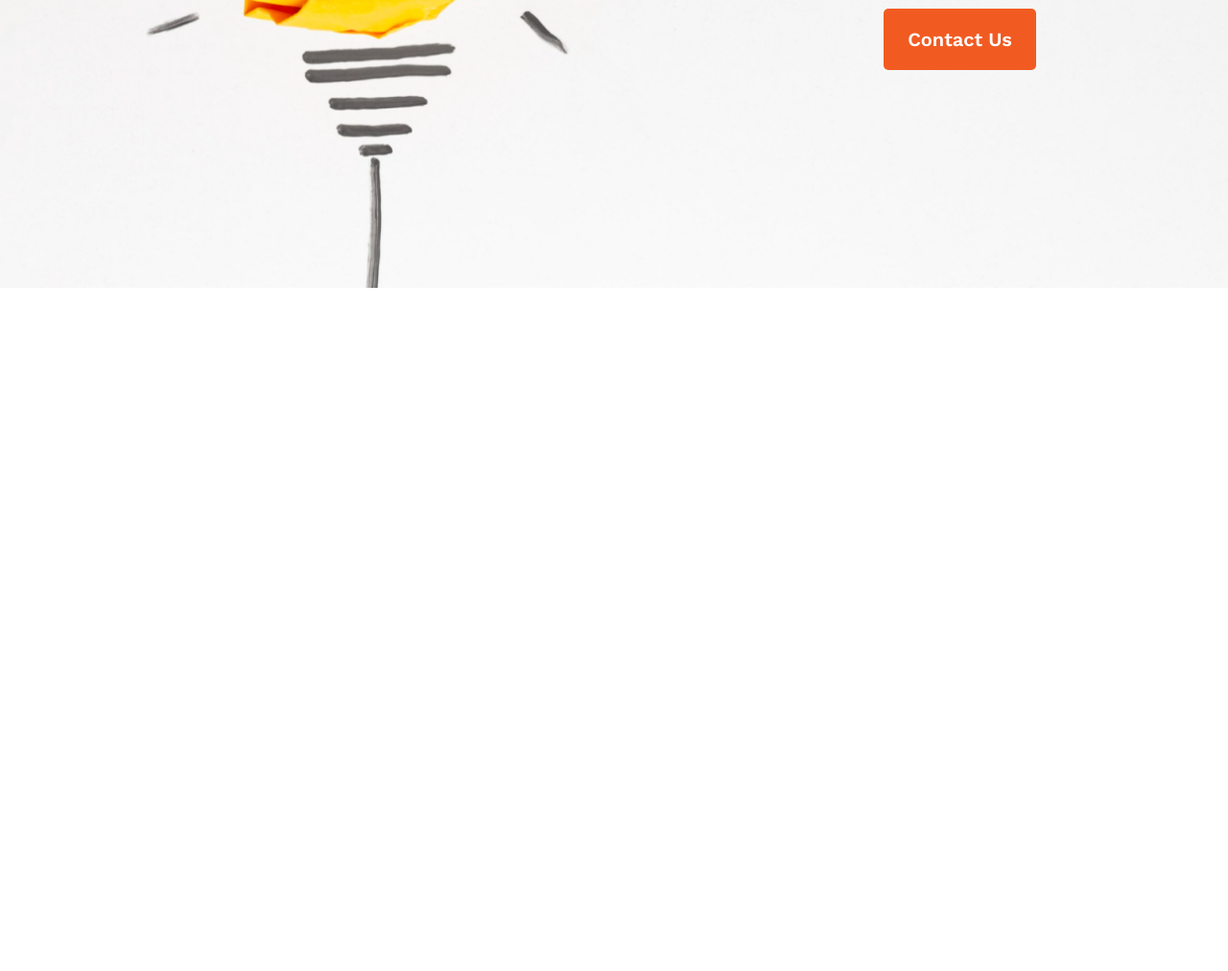
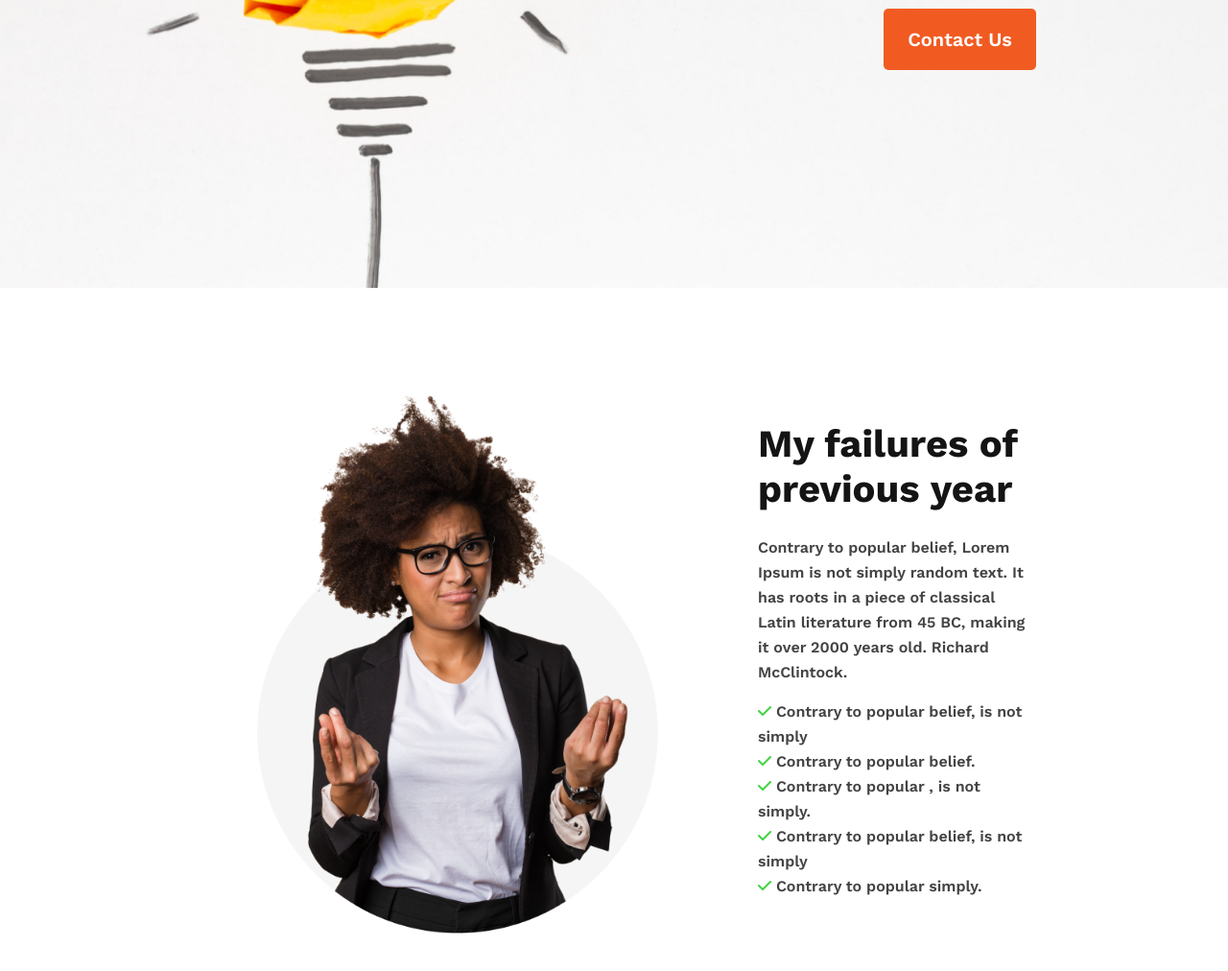
Before and after one commit to shihab01118/Concept-Project-2, a plain HTML site: page index.html in a window 1280 px wide. Shown: the part 500-1512 px from the top of the page at 96% size. Before the commit the page ends 800 px from the top, so only its background shows below. Drawn offline with nearby package versions, Linux system fonts and the light colour scheme.

Commit message:
past section added

```diff
--- a/index.html
+++ b/index.html
@@ -8,6 +8,7 @@
     <link rel="preconnect" href="https://fonts.googleapis.com">
     <link rel="preconnect" href="https://fonts.gstatic.com" crossorigin>
     <link href="https://fonts.googleapis.com/css2?family=Open+Sans:wght@400;600;700;800&family=Work+Sans:ital,wght@0,600;0,700;0,800;1,400;1,500&display=swap" rel="stylesheet">
+    <link rel="stylesheet" href="https://cdnjs.cloudflare.com/ajax/libs/font-awesome/6.4.0/css/all.min.css" integrity="sha512-iecdLmaskl7CVkqkXNQ/ZH/XLlvWZOJyj7Yy7tcenmpD1ypASozpmT/E0iPtmFIB46ZmdtAc9eNBvH0H/ZpiBw==" crossorigin="anonymous" referrerpolicy="no-referrer" />
 </head>
 <body>
     <header>
@@ -19,7 +20,28 @@
             </div>
         </section>
     </header>
-    <main></main>
+    <main>
+        <!-- past section -->
+        <section class="past">
+            <div>
+                <img class="image" src="images/person.png" alt="person">
+            </div>
+            <div class="past-text">
+                <h3 class="past-title">My failures of <br> previous year</h3>
+                <p class="past-description">Contrary to popular belief, Lorem Ipsum is not simply random text. It has roots in a piece of classical Latin literature from 45 BC, making it over 2000 years old. Richard McClintock.</p>
+                <ul>
+                    <li class="point"><i class="fa-sharp fa-solid fa-check"></i> Contrary to popular belief, is not simply</li>
+                    <li class="point"><i class="fa-sharp fa-solid fa-check"></i> Contrary to popular belief.</li>
+                    <li class="point"><i class="fa-sharp fa-solid fa-check"></i> Contrary to popular , is not simply.</li>
+                    <li class="point"><i class="fa-sharp fa-solid fa-check"></i> Contrary to popular belief, is not simply</li>
+                    <li class="point"><i class="fa-sharp fa-solid fa-check"></i> Contrary to popular simply.</li>
+                </ul>
+            </div>
+        </section>
+
+        <!-- plan section -->
+        <section class="plan"></section>
+    </main>
     <footer></footer>
 </body>
 </html>
--- a/styles/style.css
+++ b/styles/style.css
@@ -4,6 +4,7 @@
     box-sizing: border-box;
     /* font-family: 'Open Sans', sans-serif; */
     font-family: 'Work Sans', sans-serif;
+    list-style: none;
 }
 
 /* banner section */
@@ -44,3 +45,45 @@
     background: #F15B22;
     border: none;
 }
+
+/* past section */
+.past {
+    display: flex;
+    margin-left: 250px;
+    padding: 100px 0;
+    align-items: center;
+    gap: 90px;
+    margin-right: 200px;
+}
+
+.image {
+    width: 450px;
+}
+
+.past-text {
+    max-width: 425px;
+}
+
+.past-title {
+    color: #151414;
+    font-size: 40px;
+    font-weight: 700;
+}
+
+.past-description {
+    color: #444343;
+    font-size: 16px;
+    font-weight: 400;
+    margin: 25px 0 15px;
+    line-height: 26px;
+}
+
+.point {
+    color: #444343;
+    font-size: 16px;
+    font-weight: 400;
+    line-height: 26px;
+}
+.fa-check {
+    color: rgb(65, 212, 65);
+}
```
